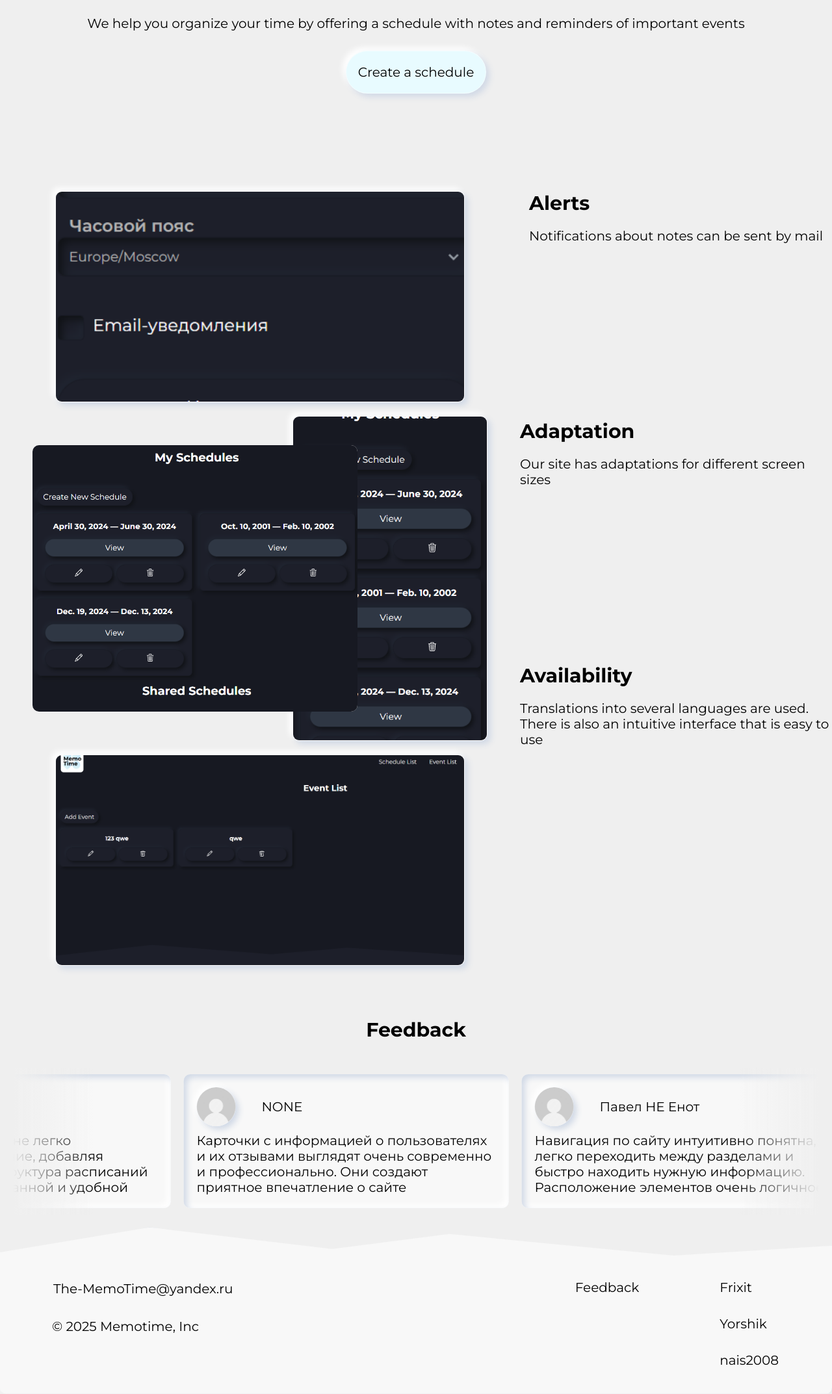
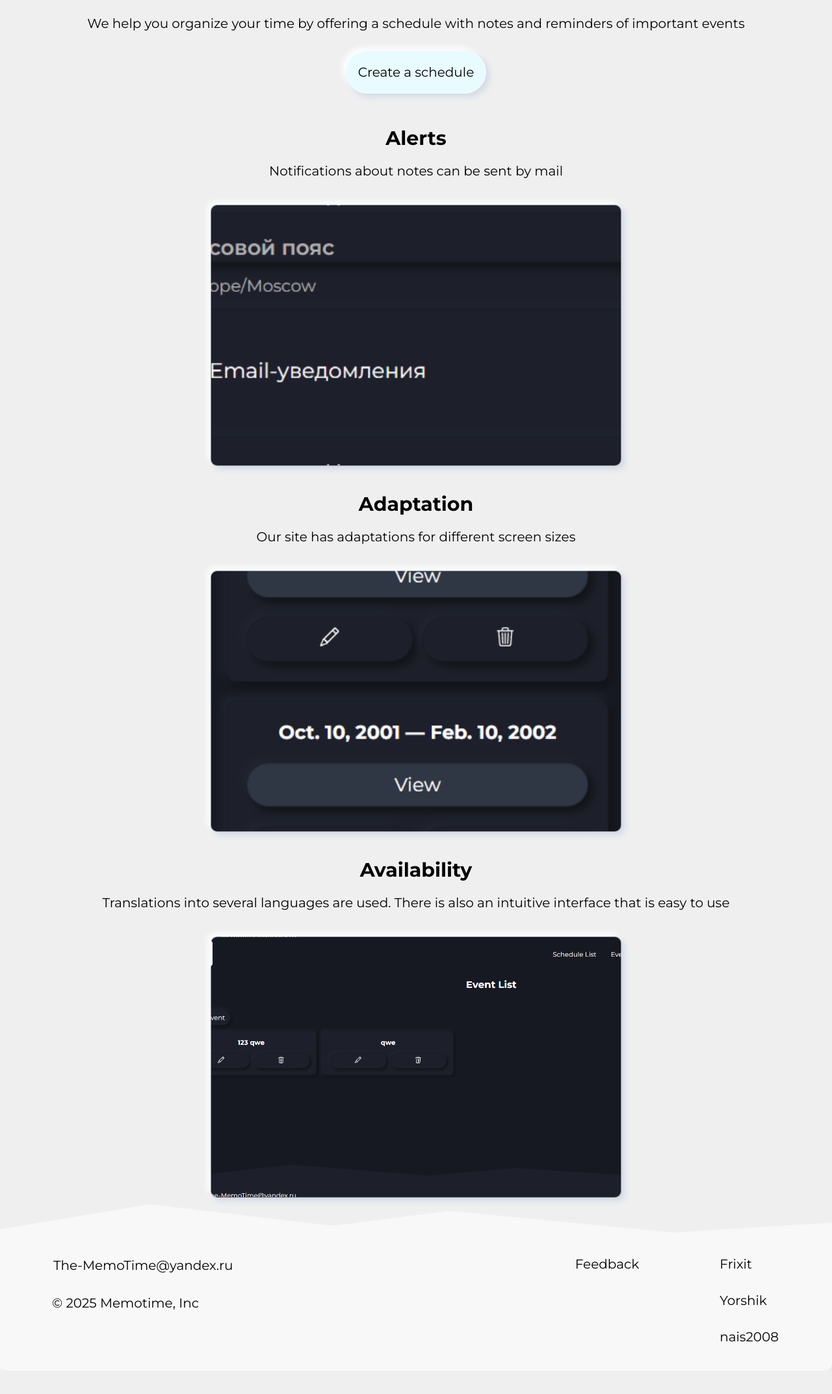
Before and after one commit to Yorshik/MemoTime, a Django app: page / in a window 1280 px wide. Shown: the part 242-2387 px from the top of the page at 65% size. After the commit the page ends 2307 px from the top, so only its background shows below. Run offline with Django 4.2, Linux system fonts and the light colour scheme; the visitor is signed in with stand-in values (Sample User, id 1); parts of the project's set-up code (start-up, migrations or seed data) failed here and were passed over.

Commit message:
add mobile adaptation, fix forms, del nerv kletki

```diff
--- a/memotime/static_dev/css/index.css
+++ b/memotime/static_dev/css/index.css
@@ -97,6 +97,78 @@
   gap: 20px;
 }
 
+@media screen and (max-width: 1300px) {
+  .gallery {
+    flex-direction: column;
+    margin-top: 50px;
+  }
+
+  .gallery__left,
+  .gallery__right {
+    flex: none;
+    width: 100%;
+    align-items: flex-start;
+  }
+
+  .gallery__left {
+    display: none; /* Скрываем оригинальные изображения */
+  }
+
+  .gallery__right {
+    display: flex;
+    flex-direction: column;
+    gap: 40px;
+  }
+
+  .gallery__right .gallery__item {
+    width: 100%;
+    margin-bottom: 0 !important;
+    align-items: center;
+
+    p{
+      text-align: center;
+      width: 80%;
+    }
+  }
+
+  /* Общий стиль для псевдоэлементов ::after */
+  .gallery__right .text-block::after {
+    content: "";
+    display: block;
+    margin-top: 20px;
+    width: 90%;
+    max-width: 630px;
+    height: 400px;
+    background-size: cover;
+    background-position: center;
+    box-shadow: var(--shadow);
+    border: var(--border);
+    border-radius: 10px;
+  }
+
+  /* Первый блок (Alerts) */
+  .gallery__right .text-block:nth-child(1)::after {
+    background-image: url("/static/img/landing-img.png");
+  }
+
+  /* Второй блок (Adaptation) - только одно изображение */
+  .gallery__right .text-block:nth-child(2)::after {
+    background-image: url("/static/img/landing-img2.png");
+    /* Для второго изображения (landing-img2_2.png) нужно объединить их в один файл заранее */
+  }
+
+  /* Третий блок (Availability) */
+  .gallery__right .text-block:nth-child(3)::after {
+    background-image: url("/static/img/landing-img3.png");
+  }
+
+  /* Отключаем анимации GSAP для мобильной версии */
+  .gallery__left .gallery__item,
+  .gallery__right .gallery__item {
+    opacity: 1 !important;
+    transform: none !important;
+  }
+}
 .wrap {
   padding: 20px;
 
@@ -177,7 +249,7 @@
 }
 
 .marquee {
-  animation: scroll 40s linear infinite;
+  animation: scroll 20s linear infinite;
 }
 .items-wrap:hover .marquee {
   animation-play-state: paused;
--- a/memotime/static_dev/css/object-list.css
+++ b/memotime/static_dev/css/object-list.css
@@ -15,7 +15,7 @@ h2, h1{
 
 .list{
   display: grid;
-  grid-template-columns: repeat(auto-fit, 400px);
+  grid-template-columns: repeat(auto-fit, minmax(400px, 1fr));
   gap: 20px;
 
   .item{
--- a/memotime/static_dev/css/style.css
+++ b/memotime/static_dev/css/style.css
@@ -2,12 +2,21 @@
 @import url(/static/font.css);
 
 html {
-  visibility: hidden;
-  /* Скрываем страницу до применения темы */
+  visibility: visible;
+  overflow-x: hidden !important;
+
+  &.lock{
+    overflow: hidden !important;
+  }
 }
 
 html[data-theme] {
   visibility: visible;
+  overflow-x: hidden !important;
+
+  &.lock{
+    overflow: hidden !important;
+  }
 }
 
 :root {
--- a/memotime/templates/homepage/index.html
+++ b/memotime/templates/homepage/index.html
@@ -26,15 +26,15 @@
         <img src="{% static 'img/landing-img3.png' %}" alt="" class="image_screen1 image gallery__item">
       </div>
       <div class="gallery__right" data-speed="1.1">
-        <div class="text-block gallery__item">
+        <div class="text-block gallery__item" data-image="{% static 'img/landing-img.png' %}">
           <h2 class="text-block__h">{% translate 'Alerts' %}</h2>
           <p class="text-block__p">{% translate 'Notifications about notes can be sent by mail' %}</p>
         </div>
-        <div class="text-block gallery__item">
+        <div class="text-block gallery__item" data-image="{% static 'img/landing-img2.png' %},{% static 'img/landing-img2_2.png' %}">
           <h2 class="text-block__h">{% translate 'Adaptation' %}</h2>
           <p class="text-block__p">{% translate 'Our site has adaptations for different screen sizes' %}</p>
         </div>
-        <div class="text-block gallery__item">
+        <div class="text-block gallery__item" data-image="{% static 'img/landing-img3.png' %}">
           <h2 class="text-block__h">{% translate 'Availability' %}</h2>
           <p class="text-block__p">
             {% translate 'Translations into several languages are used. There is also an intuitive interface that is easy to use' %}
@@ -43,72 +43,6 @@
       </div>
     </section>
   </div>
-  <section class="feedbacks">
-    <div class="wrap">
-      <h2>{% translate 'Feedback' %}</h2>
-      <div class="items-wrap">
-        <div class="items marquee">
-          <div class="item">
-            <div class="info-user">
-              <img src="{% static 'img/no-avatar.jpg' %}"
-                   alt="{% translate 'avatar' %}"
-                   class="avatar">
-              <p>Иван Иванов</p>
-            </div>
-            <p>
-              MemoTime помогает мне легко планировать расписание, добавляя события и заметки. Структура расписаний кажется очень продуманной и удобной
-            </p>
-          </div>
-          <div class="item">
-            <div class="info-user">
-              <img src="{% static 'img/no-avatar.jpg' %}"
-                   alt="{% translate 'avatar' %}"
-                   class="avatar">
-              <p>NONE</p>
-            </div>
-            <p>
-              Карточки с информацией о пользователях и их отзывами выглядят очень современно и профессионально. Они создают приятное впечатление о сайте
-            </p>
-          </div>
-          <div class="item">
-            <div class="info-user">
-              <img src="{% static 'img/no-avatar.jpg' %}"
-                   alt="{% translate 'avatar' %}"
-                   class="avatar">
-              <p>Павел НЕ Енот</p>
-            </div>
-            <p>
-              Навигация по сайту интуитивно понятна, легко переходить между разделами и быстро находить нужную информацию. Расположение элементов очень логичное
-            </p>
-          </div>
-        </div>
-        <div class="items marquee">
-          <div class="item">
-            <div class="info-user">
-              <img src="{% static 'img/no-avatar.jpg' %}"
-                   alt="{% translate 'avatar' %}"
-                   class="avatar">
-              <p>Ёжик</p>
-            </div>
-            <p>
-              MemoTime выглядит не только хорошо, но и отлично работает. Сочетание удобного интерфейса и мощных инструментов для планирования делает этот сайт очень полезным
-            </p>
-          </div>
-          <div class="item">
-            <div class="info-user">
-              <img src="{% static 'img/no-avatar.jpg' %}"
-                   alt="{% translate 'avatar' %}"
-                   class="avatar">
-              <p>АЙМА</p>
-            </div>
-            <p>
-              Функция создания групп и совместного использования расписаний — это просто находка. Удобно координировать мероприятия с коллегами или друзьями
-            </p>
-          </div>
-        </div>
-      </div>
-    </div>
-  </section>
 {% endblock body %}
 {% block extra_js %}
   <script src="{% static 'js/libs/gsap/gsap.min.js' %}" defer></script>
--- a/memotime/templates/includes/header.html
+++ b/memotime/templates/includes/header.html
@@ -6,7 +6,7 @@
       <img src="{% static '/img/logo.png' %}" alt="{% translate 'Logo' %}">
     </a>
     <div class="burger-container">
-      <nav>
+      <nav id="burgerNavigation">
         <ul>
           <li>
             <a href="{% url 'schedule:schedule-list' %}">{% translate 'Schedule List' %}</a>
@@ -59,7 +59,7 @@
           {% endif %}
         </ul>
       </nav>
-      <button class="btn btn_burger">
+      <button class="btn btn_burger" id="burgerBtn">
         <div class="icon"></div>
       </button>
     </div>
--- a/memotime/templates/users/signup.html
+++ b/memotime/templates/users/signup.html
@@ -2,6 +2,7 @@
 {% load static %}
 {% load i18n %}
 {% block extra_css %}
+  <link rel="stylesheet" href="{% static 'css/multi-select.css' %}">
   <link rel="stylesheet" href="{% static 'css/form.css' %}">
 {% endblock extra_css %}
 {% block body %}
@@ -20,3 +21,6 @@
     <button type="submit" class="btn btn_submit">{% translate 'Sign Up' %}</button>
   </form>
 {% endblock body %}
+{% block extra_js %}
+  <script src="{% static 'js/multi-select.js' %}"></script>
+{% endblock extra_js %}
```
Also changed, not shown: other parts of memotime/static_dev/css/style.css (+103 -19 lines), memotime/apps/users/forms.py (+14 -2 lines), memotime/static_dev/css/feedback.css (+8 -0 lines), memotime/static_dev/css/form.css (+17 -0 lines), memotime/static_dev/css/profile.css (+22 -0 lines), memotime/static_dev/css/schedule-detail.css (+28 -0 lines), memotime/static_dev/js/base.js (+11 -0 lines).
